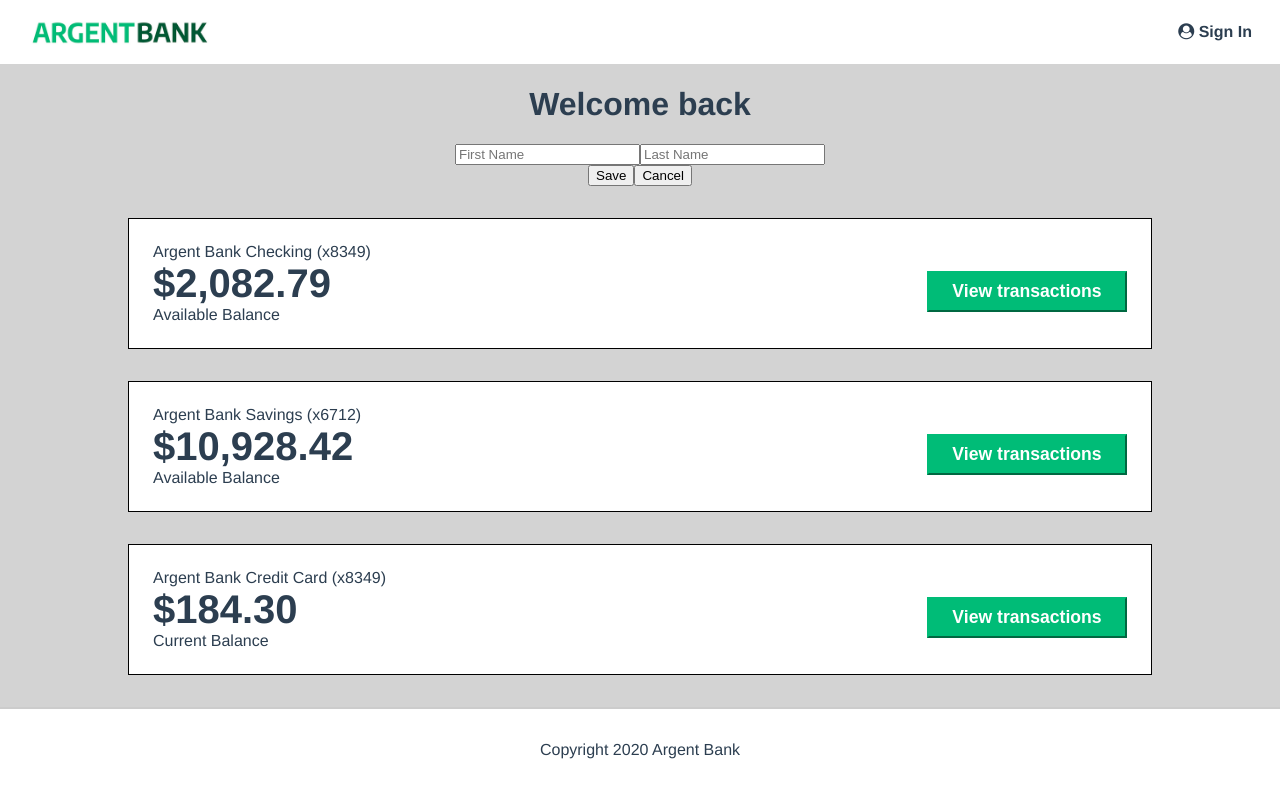
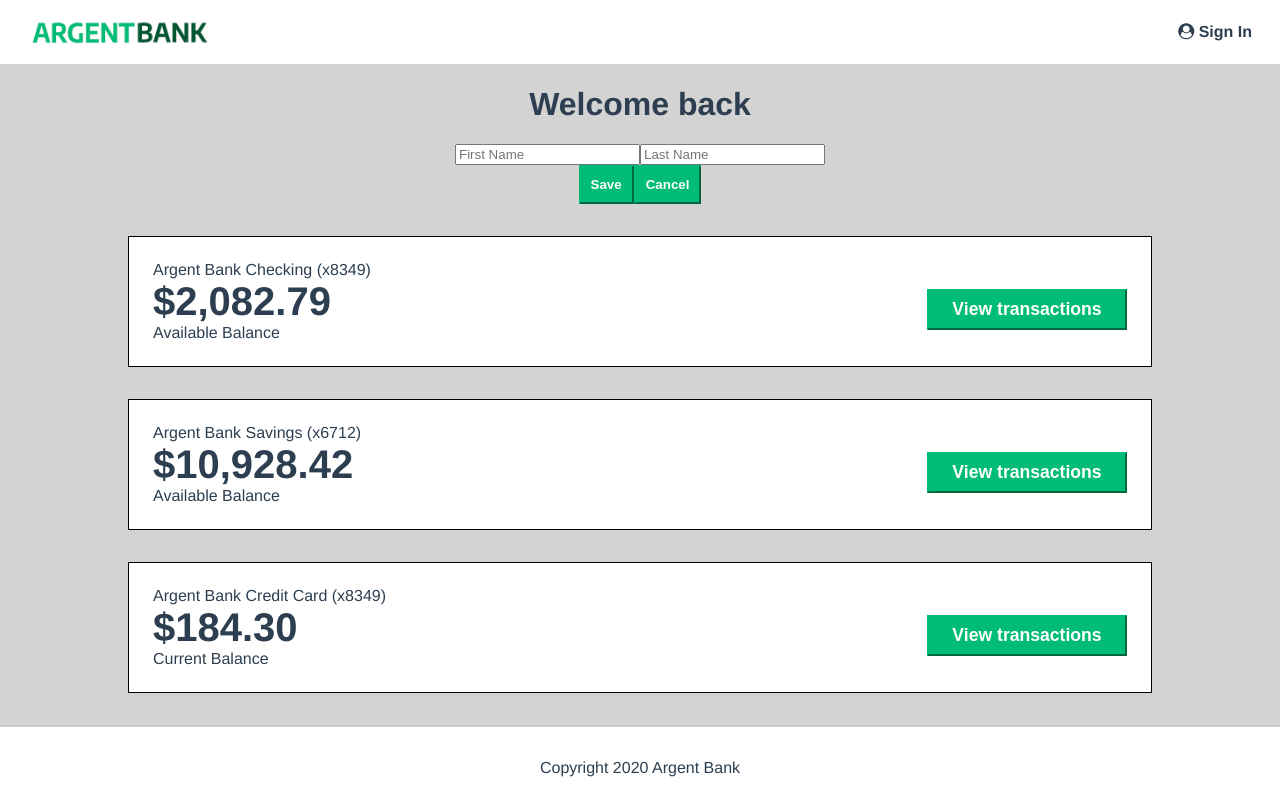
Before and after one commit to SafaSELLAM/Frontend_BankAPI, a React (Vite) app: page /profile in a window 1280 px wide. Both pictures are taken after a click on the button "Edit Name". Built offline with nearby package versions, Linux system fonts and the light colour scheme.

Commit message:
Fix logout

```diff
--- a/src/Components/Header.jsx
+++ b/src/Components/Header.jsx
@@ -1,14 +1,23 @@
 import { useState, useEffect } from "react"
 import { useDispatch, useSelector } from "react-redux"
 import { setUser, updateUser } from "../Components/Store/authSlice.js"
+import { useNavigate } from "react-router-dom"
+import { logout } from "../Components/Store/authSlice.js"
+
 export const Header = () => {
     const { user, token } = useSelector((state) => state.auth)
     const dispatch = useDispatch()
+    const navigate = useNavigate()
 
     const [isEditing, setIsEditing] = useState(false)
     const [firstName, setFirstName] = useState(user?.firstName)
     const [lastName, setLastName] = useState(user?.lastName)
 
+
+    const handleLogout = () => {
+        dispatch(logout())
+        navigate("/sign-in");
+    }
     const fetchUserProfile = async (token) => {
         const response = await fetch("http://localhost:3001/api/v1/user/profile", {
             method: "GET",
@@ -39,6 +48,12 @@ export const Header = () => {
         }
     }, [token, user]);
 
+    useEffect(() => {
+        if (user) {
+            setFirstName(user.firstName);
+            setLastName(user.lastName);
+        }
+    }, [user]);
 
     const handleEditClick = () => setIsEditing(true);
     const handleCancel = () => {
@@ -59,7 +74,7 @@ export const Header = () => {
                 body: JSON.stringify({ firstName, lastName }),
             });
             if (response.status === 401) {
-                dispatch(logout());
+                handleLogout()
                 alert("Votre session a expiré. Veuillez vous reconnecter.");
                 return;
             }
@@ -82,13 +97,13 @@ export const Header = () => {
                 <>
                     <h1 className="header-title">Welcome back</h1>
                     <div className="input-container">
-                        <input
+                        <input className="name-input"
                             type="text"
                             value={firstName}
                             onChange={(e) => setFirstName(e.target.value)}
                             placeholder="First Name"
                         />
-                        <input
+                        <input className="name-input"
                             type="text"
                             value={lastName}
                             onChange={(e) => setLastName(e.target.value)}
@@ -96,10 +111,10 @@ export const Header = () => {
                         />
                     </div>
                     <div className="buttons">
-                        <button className="save-button" onClick={handleSave}>
+                        <button className="edit-button edited" onClick={handleSave}>
                             Save
                         </button>
-                        <button className="cancel-button" onClick={handleCancel}>
+                        <button className="edit-button edited" onClick={handleCancel}>
                             Cancel
                         </button>
                     </div>
```
